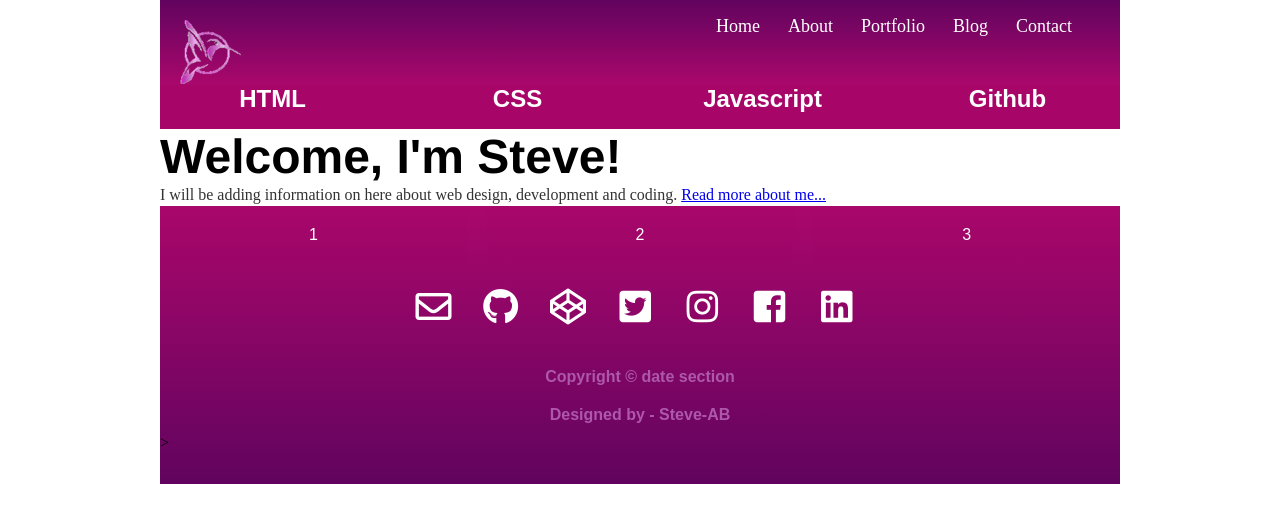
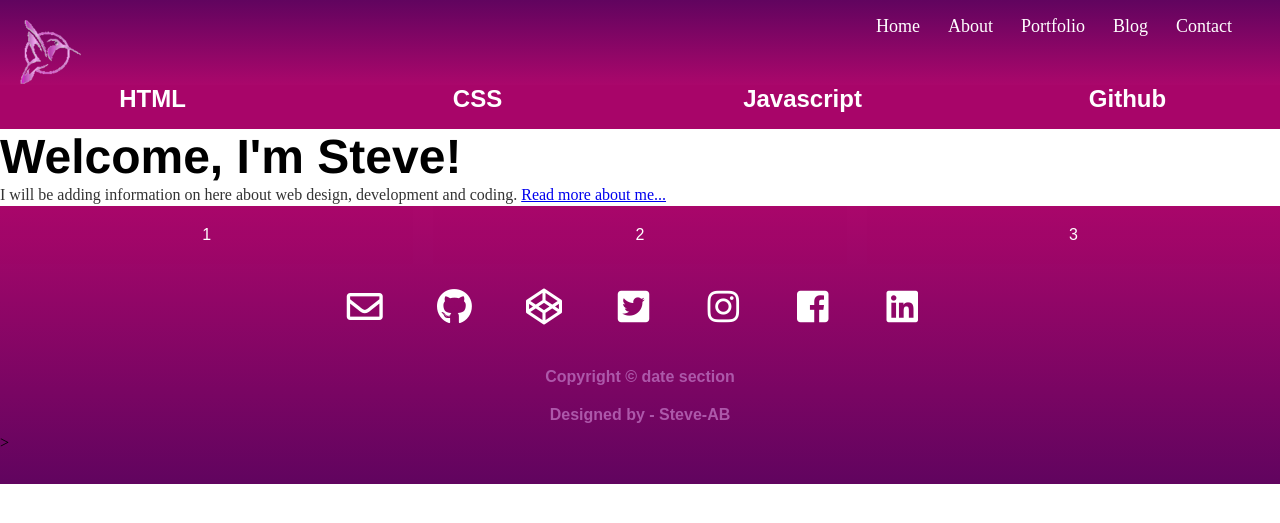
Before and after one commit to Steve-AB/Steve-AB.github.io, a Jekyll site: the page built from index.html, in a window 1280 px wide. Shown: the top 523 px of the page. Built offline with Jekyll 4.4.1, drawn with Linux system fonts in a browser that asks for light colours; nearby versions of some CDN libraries.

Commit message:
Update portfolio.css

```diff
--- a/css/portfolio.css
+++ b/css/portfolio.css
@@ -1,8 +1,3 @@
-body {
-  width: 90%;
-  margin: 0 auto;
-  max-width: 960px;
-}
 .tech {
   margin: 10px;
 }
```
